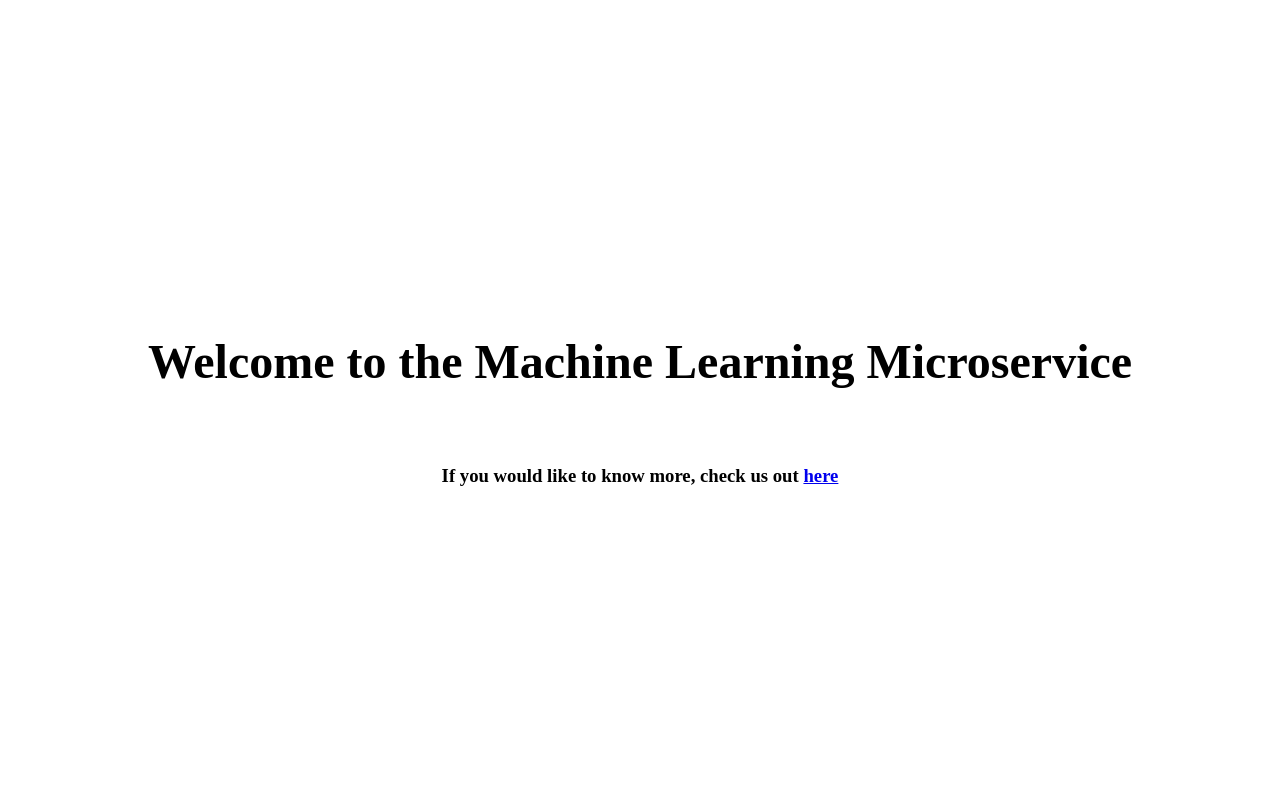
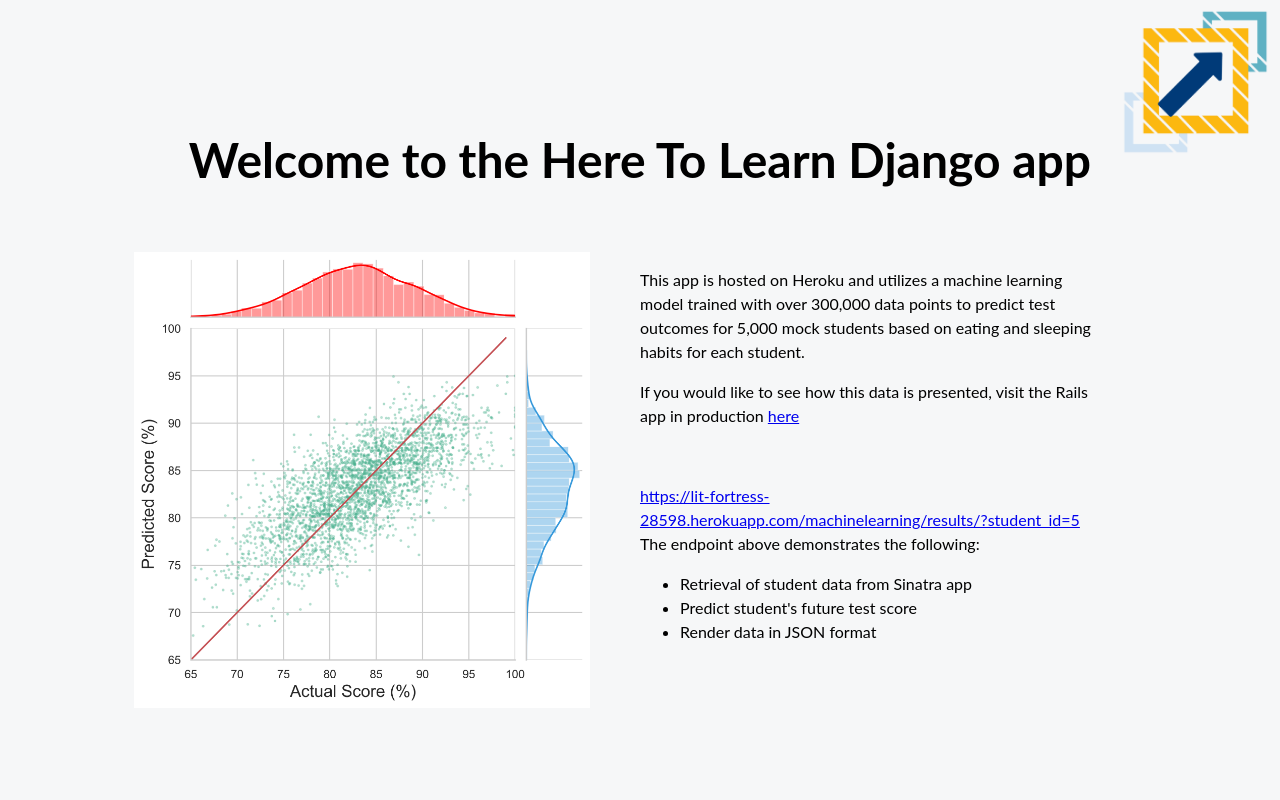
Before and after one commit to blake-enyart/heretolearn_django, a Django app: page / in a window 1280 px wide. Run offline with Django 3.2, Linux system fonts and the light colour scheme; parts of the project's set-up code (start-up, migrations or seed data) failed here and were passed over.

Commit message:
Reorganize CSS and build out index view with base.html

```diff
--- a/machinelearning/static/machinelearning/style.css
+++ /dev/null
@@ -1,15 +0,0 @@
-h1 {
-  font-size: 300%
-}
-
-.main {
-  height: 100%;
-  display: grid;
-}
-
-.body {
-  display: flex;
-  flex-direction: column;
-  justify-content: center;
-  align-items: center;
-}
--- /dev/null
+++ b/machinelearning/static/stylesheets/main.css
@@ -0,0 +1,55 @@
+body {
+  background-color: #F6F7F8;
+  font-family: 'Lato', sans-serif;
+  line-height: 1.5;
+}
+
+h1 {
+  font-size: 300%
+}
+
+.main {
+  display: grid;
+  height: 100%;
+}
+
+.h2l-logo img {
+  width: 150px;
+  position: fixed;
+  right: 10px;
+}
+
+.body-container {
+  display: flex;
+}
+
+.body-card {
+  width: 10%;
+}
+
+.body-card-wide {
+  width: 80%;
+}
+
+.about-container {
+  align-items: center;
+  display: flex;
+  flex-direction: column;
+}
+
+.description-container {
+  display: flex;
+  flex-direction: row;
+}
+
+.description-card.about {
+  padding: 0 50px;
+}
+
+.description-card {
+  width: 50%;
+}
+
+.data-visualization-graph img {
+  width: 100%;
+}
--- /dev/null
+++ b/machinelearning/templates/machinelearning/base.html
@@ -0,0 +1,13 @@
+{% load static %}
+<html>
+    <head>
+        <title>Here To Learn - ML</title>
+        <link href="https://fonts.googleapis.com/css?family=Open+Sans:300,400&amp;display=swap" rel="stylesheet">
+        <link rel="stylesheet" type="text/css" href="{% static 'stylesheets/main.css' %}">
+    </head>
+
+    <body>
+    {% block content %}
+    {% endblock %}
+    </body>
+</html>
--- a/machinelearning/templates/machinelearning/index.html
+++ b/machinelearning/templates/machinelearning/index.html
@@ -1,13 +1,60 @@
+{% extends "machinelearning/base.html" %}
 {% load static %}
 
-<link rel="stylesheet" type="text/css" href="{% static 'machinelearning/style.css' %}">
+{% block content %}
+<div class="main">
+  <section class="header">
+    <div class="h2l-logo">
+      <img src="{% static "images/h2l_logo.png" %}" alt="h2l logo">
+    </div>
+  </section>
 
-<div class="main">
-  <section class="body">
-    <h1 class="title">Welcome to the Machine Learning Microservice</h1><br>
+  <div class="body-container">
+    <div class="body-card">
+    </div>
 
-    <h3>
-      If you would like to know more, check us out  <a href="https://github.com/carriewalsh/HereToLearn">here</a>
-    </h3>
-  </section>
+    <div class="about-container body-card-wide">
+      <div class="about-card">
+        <h1 class="title">
+          Welcome to the Here To Learn Django app
+        </h1>
+      </div>
+      <br>
+
+      <div class="description-container about-card">
+
+        <div class="description-card">
+          <div class="data-visualization-graph">
+            <img src="{% static "images/joint_plot.png" %}" alt="joint plot graph">
+          </div>
+        </div>
+
+        <div class="description-card about">
+          <p> This app is hosted on Heroku and utilizes a machine learning model
+            trained with over 300,000 data points to predict test outcomes for 5,000
+            mock students based on eating and sleeping habits for each student.
+          </p>
+          <p>
+            If you would like to see how this data is presented, visit the Rails app in production <a href="https://young-anchorage-86985.herokuapp.com/guest">here</a>
+          </p>
+          <br>
+          <p>
+            <a href="https://lit-fortress-28598.herokuapp.com/machinelearning/results/?student_id=5">https://lit-fortress-28598.herokuapp.com/machinelearning/results/?student_id=5</a>
+            <br>
+            The endpoint above demonstrates the following: <br>
+            <ul>
+              <li>Retrieval of student data from Sinatra app</li>
+              <li>Predict student's future test score</li>
+              <li>Render data in JSON format</li>
+            </ul>
+          </p>
+        </div>
+
+      </div>
+    </div>
+
+    <div class="body-card">
+    </div>
+  </div>
 </div>
+{% endblock %}
```
Also changed, not shown: machinelearning/static/images/h2l_logo.png (added), machinelearning/static/images/joint_plot.png (added).
